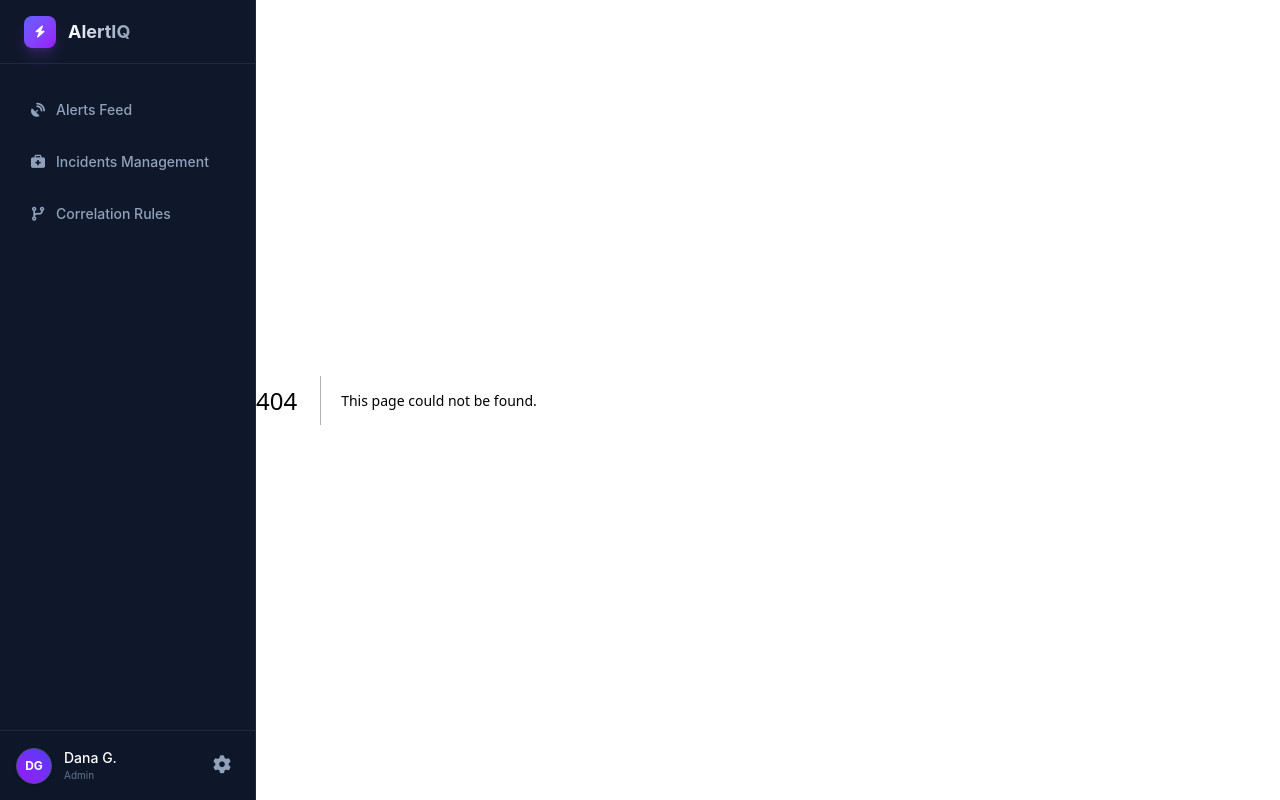
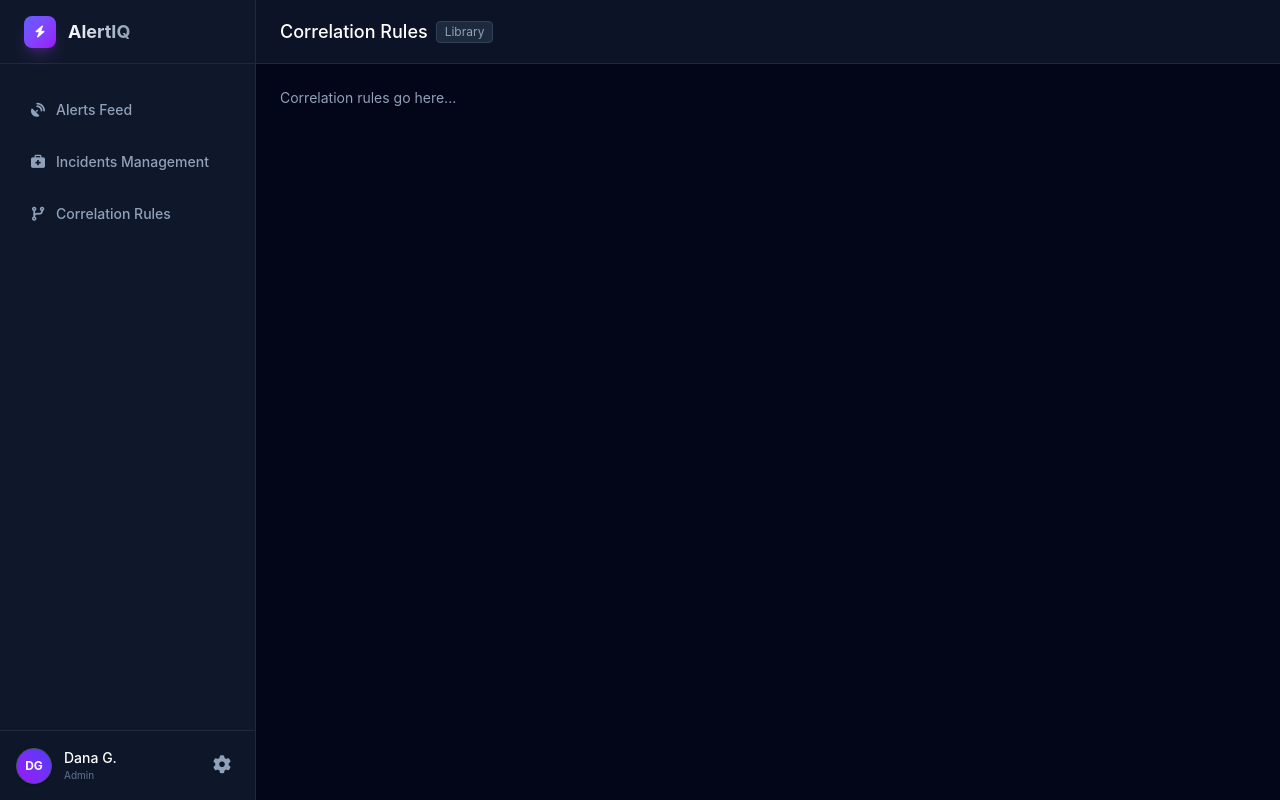
Before and after one commit to AlertIQOG/AlertIQ, a Next.js app in the folder frontend/: page /correlation in a window 1280 px wide. Before the commit this address had no page. Built offline with nearby package versions, Linux system fonts and the light colour scheme.

Commit message:
feat: add placeholders for correlation and incidents pages

```diff
--- /dev/null
+++ b/frontend/app/correlation/page.tsx
@@ -0,0 +1,14 @@
+// app/correlation/page.tsx
+import PageHeader from '../components/PageHeader';
+
+export default function CorrelationPage() {
+  return (
+    <main className="flex-1 relative flex flex-col h-full overflow-hidden bg-slate-950">
+      <PageHeader title="Correlation Rules" badge="Library" />
+
+      <div className="flex-1 overflow-y-auto p-6">
+        <p className="text-slate-400">Correlation rules go here...</p>
+      </div>
+    </main>
+  );
+}
--- /dev/null
+++ b/frontend/app/incidents/page.tsx
@@ -0,0 +1,13 @@
+import PageHeader from "../components/PageHeader";
+
+export default function IncidentsPage() {
+  return (
+    <main className="flex-1 relative flex flex-col h-full overflow-hidden bg-slate-950">
+      <PageHeader title="Incidents Management" badge="Active Work" />
+
+      <div className="flex-1 overflow-y-auto p-6">
+        <p className="text-slate-400">Incidents management table goes here...</p>
+      </div>
+    </main>
+  );
+}
```
